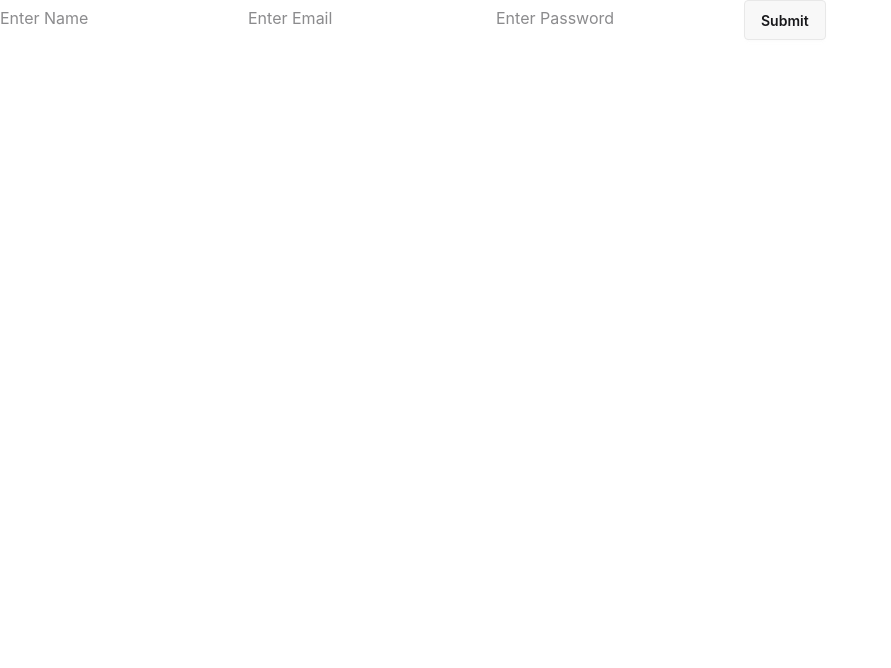
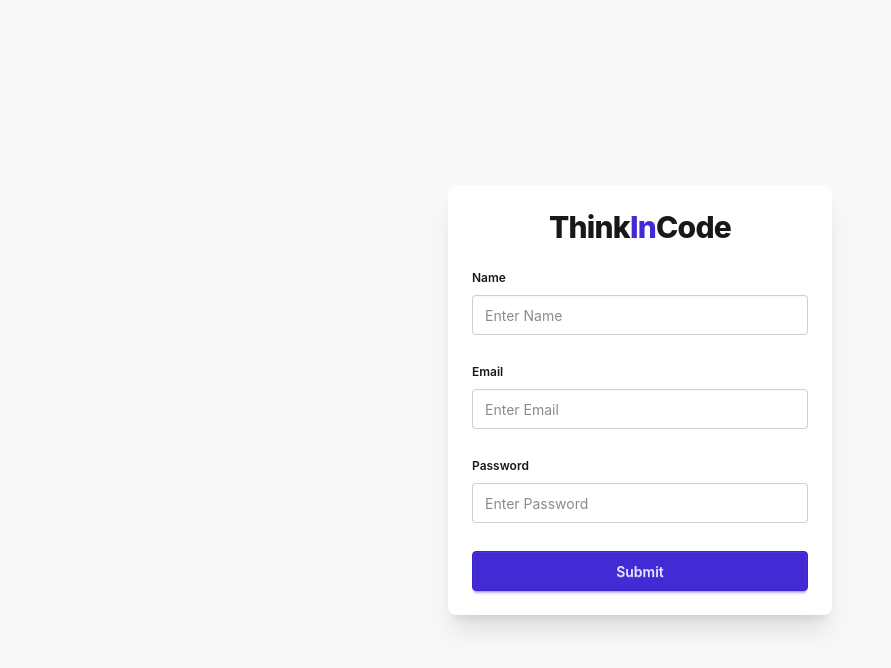
Before and after one commit to Rit2002/ThinkInCode, a React app in the folder frontend/: page /signup in a window 1280 px wide. Shown: the top 668 px of the page, without its empty margins (0-891 px from the left). Built offline with nearby package versions, Linux system fonts and the light colour scheme; the HTML template or start-up script is replaced by a standard one.

Commit message:
Built the login and signup page

```diff
--- a/frontend/package.json
+++ b/frontend/package.json
@@ -10,13 +10,15 @@
     "preview": "vite preview"
   },
   "dependencies": {
+    "@hookform/resolvers": "^5.2.2",
     "@tailwindcss/vite": "^4.2.1",
     "daisyui": "^5.5.19",
     "react": "^19.2.0",
     "react-dom": "^19.2.0",
     "react-hook-form": "^7.71.2",
     "react-router": "^7.13.1",
-    "tailwindcss": "^4.2.1"
+    "tailwindcss": "^4.2.1",
+    "zod": "^4.3.6"
   },
   "devDependencies": {
     "@eslint/js": "^9.39.1",
--- a/frontend/src/pages/Login.jsx
+++ b/frontend/src/pages/Login.jsx
@@ -1,13 +1,60 @@
+import { useForm } from 'react-hook-form';
+import { zodResolver } from '@hookform/resolvers/zod';
+import loginSchema from '../schemas/signup.schema';
 
 
 
-function Login() {
+function Signup() {
+
+    const {register, handleSubmit, formState: {errors}} = useForm({resolver: zodResolver(loginSchema)});
+
+    const submittedData = (data) => {
+        console.log(data);
+    }
 
     return (
-        <>
-            TIC Login
-        </>
+        <div data-theme="night" className="min-h-screen flex items-center justify-center bg-base-200">
+            <div className="card bg-base-100 w-full max-w-sm shadow-xl">
+                <div className="card-body gap-4">
+
+                    <div className='card-title justify-center'><h2 className="text-3xl font-extrabold tracking-tight justify-center"><span className="text-base-content">Think</span><span className="text-primary">In</span><span className="text-base-content">Code</span></h2></div>
+
+                    <form onSubmit={handleSubmit(submittedData)} className="flex flex-col gap-4">
+                        {/* email */}
+                        <fieldset className="fieldset">
+                            <legend className="fieldset-legend">Email</legend>
+                            <input
+                                {...register('email')}
+                                type="email"
+                                placeholder="Enter Email"
+                                className={`input w-full ${errors.email ? 'input-error' : ''}`}
+                            />
+                            {errors.email && (
+                                <p className="label text-error">{errors.email.message}</p>
+                            )}
+                        </fieldset>
+
+                        {/* password */}
+                        <fieldset className="fieldset">
+                            <legend className="fieldset-legend">Password</legend>
+                            <input
+                                {...register('password')}
+                                type="password"
+                                placeholder="Enter Password"
+                                className={`input w-full ${errors.password ? 'input-error' : ''}`}
+                            />
+                            {errors.password && (
+                                <p className="label text-error">{errors.password.message}</p>
+                            )}
+                        </fieldset>
+
+                        <button type="submit" className="btn btn-primary btn-block mt-2">Submit</button>
+
+                    </form>
+                </div>
+            </div>
+        </div>
     )
 }
 
-export default Login;
+export default Signup;
--- a/frontend/src/pages/Signup.jsx
+++ b/frontend/src/pages/Signup.jsx
@@ -1,17 +1,28 @@
 import { useForm } from 'react-hook-form';
+import { zodResolver } from '@hookform/resolvers/zod';
+import signupSchema from '../schemas/signup.schema';
+
 
 
 function Signup() {
 
-    const {register, handleSubmit, formState: {errors}} = useForm();
+    const {register, handleSubmit, formState: {errors}} = useForm({resolver: zodResolver(signupSchema)});
 
     const submittedData = (data) => {
         console.log(data);
     }
 
     return (
-        <>
-            <form onSubmit={handleSubmit(submittedData)}>
+        <div data-theme="night" className="min-h-screen flex items-center justify-center bg-base-200">
+            <div className="card bg-base-100 w-full max-w-sm shadow-xl">
+                <div className="card-body gap-4">
+
+                    <div className='card-title justify-center'><h2 className="text-3xl font-extrabold tracking-tight justify-center"><span className="text-base-content">Think</span><span className="text-primary">In</span><span className="text-base-content">Code</span></h2></div>
+
+                    <form onSubmit={handleSubmit(submittedData)} className="flex flex-col gap-4">
+                        {/* first name */}
+                        <fieldset className="fieldset">
+                            <legend className="fieldset-legend">Name</legend>
                             {/*
                             1) In react-hook-form, register() tells the form system: “Hey, track this input field and store its value under the name firstName.”
                             2) register function than return the object containing the properties like name,onChange,onBlur etc.
@@ -28,18 +39,51 @@
                                 ref={register("firstName").ref}
                                 />
                             */}
-                <input {...register('firstName')}
-                placeholder='Enter Name' />
+                            <input
+                                {...register('firstName')}
+                                type="text"
+                                placeholder="Enter Name"
+                                className={`input w-full ${errors.firstName ? 'input-error' : ''}`}
+                            />
+                            {errors.firstName && (
+                                <p className="label text-error">{errors.firstName.message}</p>
+                            )}
+                        </fieldset>
 
-                <input {...register('email')}
-                placeholder='Enter Email'/>
+                        {/* email */}
+                        <fieldset className="fieldset">
+                            <legend className="fieldset-legend">Email</legend>
+                            <input
+                                {...register('email')}
+                                type="email"
+                                placeholder="Enter Email"
+                                className={`input w-full ${errors.email ? 'input-error' : ''}`}
+                            />
+                            {errors.email && (
+                                <p className="label text-error">{errors.email.message}</p>
+                            )}
+                        </fieldset>
 
-                <input {...register('password')}
-                placeholder='Enter Password'/>
+                        {/* password */}
+                        <fieldset className="fieldset">
+                            <legend className="fieldset-legend">Password</legend>
+                            <input
+                                {...register('password')}
+                                type="password"
+                                placeholder="Enter Password"
+                                className={`input w-full ${errors.password ? 'input-error' : ''}`}
+                            />
+                            {errors.password && (
+                                <p className="label text-error">{errors.password.message}</p>
+                            )}
+                        </fieldset>
 
-                <button type='submit' className='btn'>Submit</button>
+                        <button type="submit" className="btn btn-primary btn-block mt-2">Submit</button>
+
                     </form>
-        </>
+                </div>
+            </div>
+        </div>
     )
 }
 
--- /dev/null
+++ b/frontend/src/schemas/login.schema.js
@@ -0,0 +1,8 @@
+import { z } from 'zod';
+
+const loginSchema = z.object({
+    email: z.email('Invalid email'),
+    password: z.string().min(8, 'Password must be of min 8 length')
+});
+
+export default loginSchema;
--- /dev/null
+++ b/frontend/src/schemas/signup.schema.js
@@ -0,0 +1,9 @@
+import { z } from 'zod';
+
+const signupSchema = z.object({
+    firstName: z.string().min(3, 'Name should contain atleast 3 char'),
+    email: z.email('Invalid email'),
+    password: z.string().min(8, 'Password must be of min 8 length')
+});
+
+export default signupSchema;
```
Also changed, not shown: 1 other file (tests, documents, lock files or other folders). Lines whose indentation alone changed are shown as unchanged.
